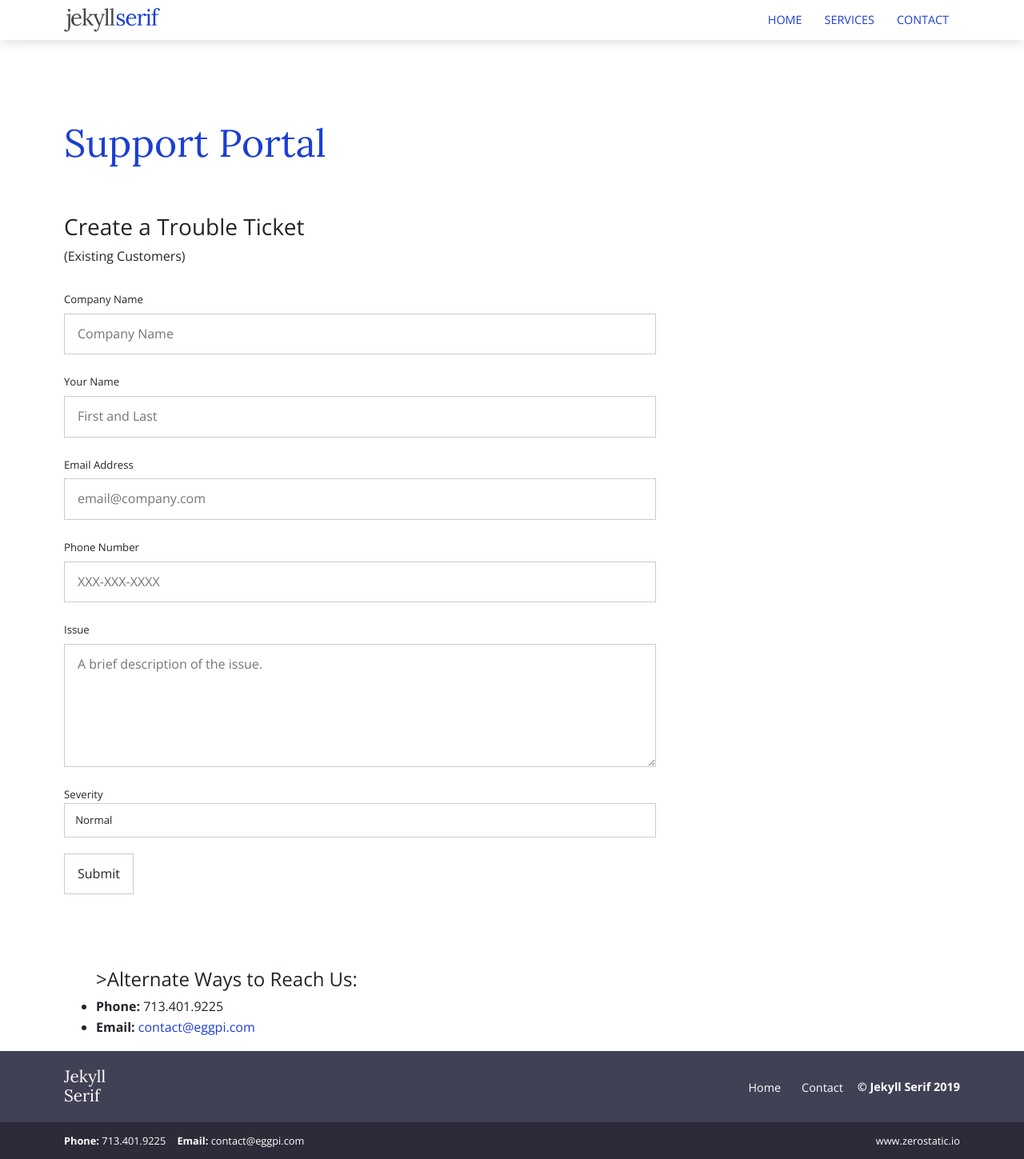
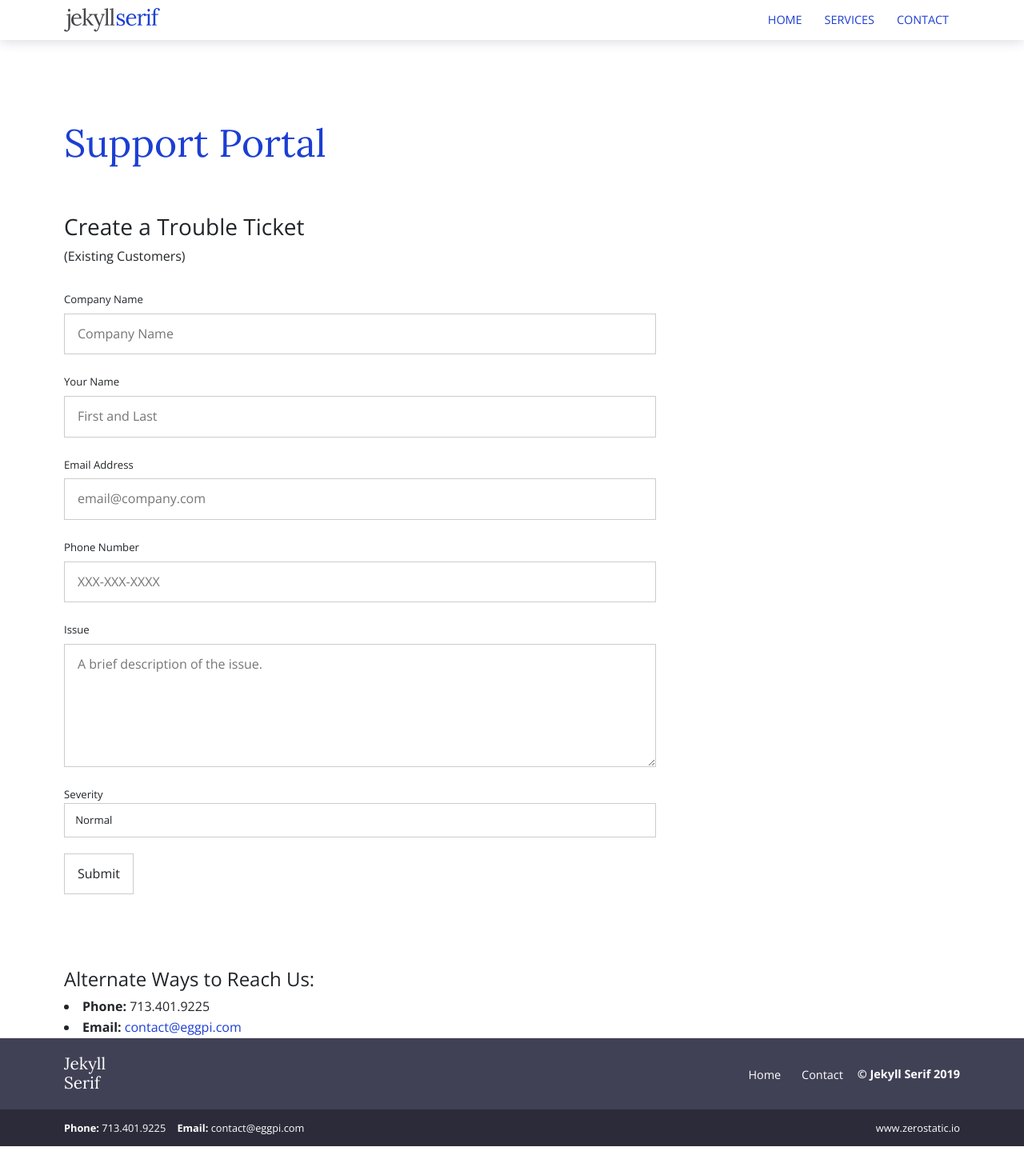
Before and after one commit to eggpi-site/eggpi-site.github.io, a Jekyll site: the page built from support.html, in a window 1280 px wide. Shown: the whole page at 80% size. Built offline with Jekyll 4.4.1, drawn with Linux system fonts in a browser that asks for light colours.

Commit message:
Update support.html

```diff
--- a/support.html
+++ b/support.html
@@ -35,7 +35,7 @@ bodyClass: page-contact
     <label for="phone">Phone Number</label>
     <input type="text" name="phone" id="phone" placeholder="XXX-XXX-XXXX" required="">     <label for="message">Issue</label>
     <textarea rows="5" name="message" id="message" placeholder="A brief description of the issue." required=""></textarea>
-    <input type="hidden" name="severity" id="severity" value="Contact Form Submission">
+    <input type="hidden" name="severity" id="severity">
    <label for="severity">Severity
       <select name="severity">
   <option value="normal">Normal</option>
@@ -141,14 +141,13 @@ bodyClass: page-contact
 
 
 
-      <ul>
-        </br>
-        </br>
-      <h4 class="mt-4">>Alternate Ways to Reach Us:</h4>
-        <li><strong>Phone: </strong>{{ site.data.contact.phone }}</li>
-        <li><strong>Email: </strong><a href="mailto:{{ site.data.contact.email }}">
-            {{ site.data.contact.email }}</a></li>
-      </ul>
+
+</br></br>
+   <h4 class="mt-4">Alternate Ways to Reach Us:</h4>
+     <li><strong>Phone: </strong>{{ site.data.contact.phone }}</li>
+     <li><strong>Email: </strong><a href="mailto:{{ site.data.contact.email }}">
+         {{ site.data.contact.email }}</a></li>
+
 
     </div>
   </div>
```
